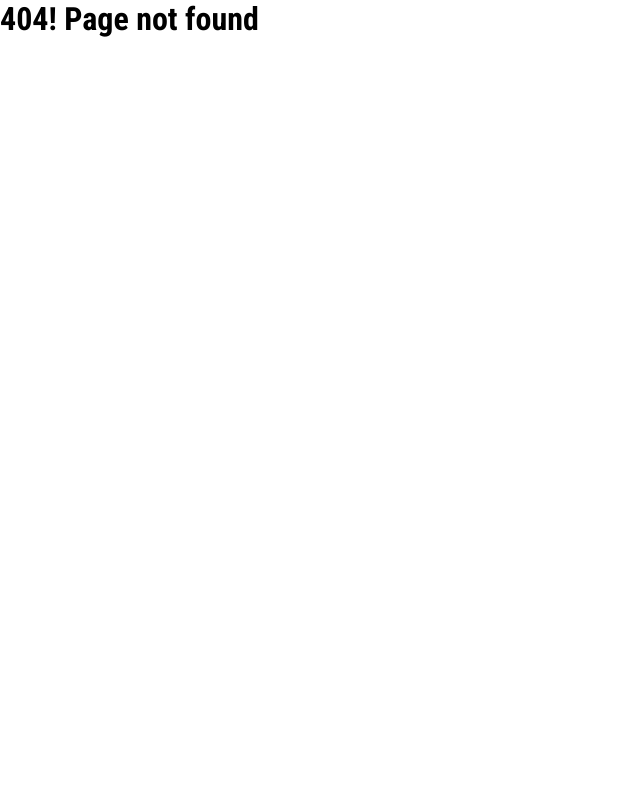
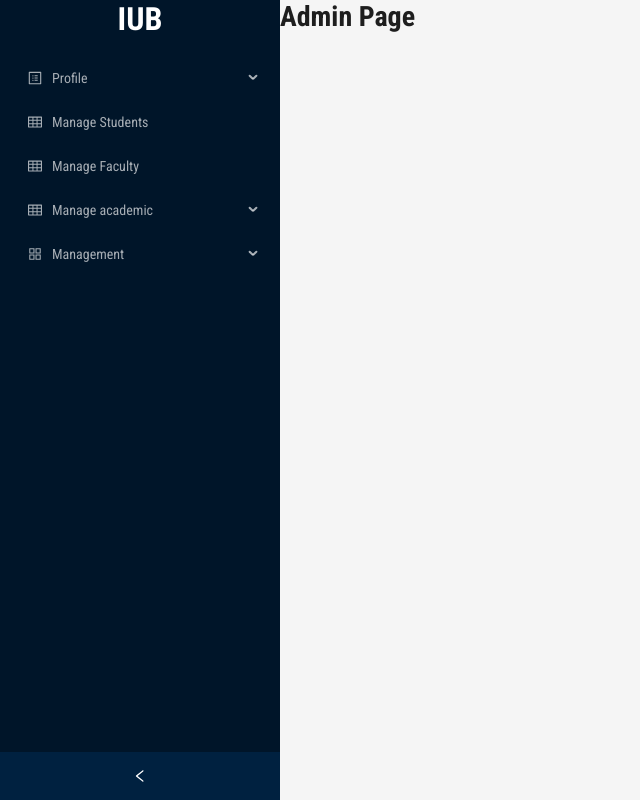
Before and after one commit to arju10/university-management-frontend, a Next.js app: page /admin in a window 1280 px wide. Before the commit this address had no page. Shown: the whole page, without its empty margins (0-640 px from the left). Built offline with nearby package versions, Linux system fonts and the light colour scheme.

Commit message:
create admin > adminSidebarItems

```diff
--- /dev/null
+++ b/src/app/(withLayout)/admin/page.tsx
@@ -0,0 +1,11 @@
+import React from 'react';
+
+const AdminPage = () => {
+    return (
+        <div>
+            <h1>Admin Page</h1>
+        </div>
+    );
+};
+
+export default AdminPage;
--- a/src/components/ui/SideBar.tsx
+++ b/src/components/ui/SideBar.tsx
@@ -2,6 +2,7 @@
 
 import { useState } from "react";
 import { Layout, Menu } from "antd";
+
 
 
 import { USER_ROLE } from "@/constants/role";
@@ -39,7 +40,7 @@ const SideBar = () => {
           marginBottom: "1rem",
         }}
       >
-        PH-University
+       IUB
       </div>
       <Menu
         theme="dark"
--- a/src/constants/sidebarItems.tsx
+++ b/src/constants/sidebarItems.tsx
@@ -1,23 +1,24 @@
 "use client";
 import React from "react";
 import type { MenuProps } from "antd";
-import { TableOutlined, UserOutlined } from "@ant-design/icons";
+import { AppstoreOutlined, ProfileOutlined, TableOutlined } from "@ant-design/icons";
 import Link from "next/link";
+import { USER_ROLE } from "./role";
 
 const sidebarItems = (role: string) => {
   const defaultSidebarItems: MenuProps["items"] = [
     {
       label: "Profile",
       key: "profile",
-      icon: <UserOutlined />,
+      icon: <ProfileOutlined />,
       children: [
         {
-          label: "Account Profile",
-          key: "profile",
+          label: <Link href={`/${role}/profile`}>Account Profile</Link>,
+          key: `/${role}/profile`,
         },
         {
-          label: "Change Password",
-          key: "change-password",
+          label: <Link href={`/${role}/change-password`}>Change Password</Link>,
+          key: `/${role}/change-password`,
         },
       ],
     },
@@ -29,10 +30,92 @@ const sidebarItems = (role: string) => {
       icon:<TableOutlined/>,
       key: `/${role}/manage-student`,
     },
+    {
+      label: <Link href={`/${role}/manage-faculty`}>Manage Faculty</Link>,
+      icon:<TableOutlined/>,
+      key: `/${role}/manage-faculty`,
+    },
   ];
 
-  if (role === "student") return defaultSidebarItems;
-  else if (role === "admin") return commonAdminSidebarItems;
+  const adminSidebarItems: MenuProps["items"] = [
+    ...defaultSidebarItems,
+    ...commonAdminSidebarItems,
+    {
+      label: "Manage academic",
+      key: "manage-academic",
+      icon: <TableOutlined />,
+      children: [
+        {
+          label: <Link href={`/${role}/academic/faculty`}>Faculties</Link>,
+          key: `/${role}/academic/faculty`,
+        },
+        {
+          label: <Link href={`/${role}/academic/department`}>Departments</Link>,
+          key: `/${role}/academic/department`,
+        },
+        {
+          label: <Link href={`/${role}/academic/semester`}>Semesters</Link>,
+          key: `/${role}/academic/semester`,
+        },
+      ],
+    },
+    {
+      label: "Management",
+      key: "management",
+      icon: <AppstoreOutlined />,
+      children: [
+        {
+          label: <Link href={`/${role}/department`}>Department</Link>,
+          key: `/${role}/department`,
+        },
+        {
+          label: <Link href={`/${role}/building`}>Building</Link>,
+          key: `/${role}/building`,
+        },
+        {
+          label: <Link href={`/${role}/room`}>Rooms</Link>,
+          key: `/${role}/room`,
+        },
+        {
+          label: <Link href={`/${role}/course`}>Course</Link>,
+          key: `/${role}/course`,
+        },
+        {
+          label: (
+            <Link href={`/${role}/semester-registration`}>
+              Semester registration
+            </Link>
+          ),
+          key: `/${role}/semester-registration`,
+        },
+        {
+          label: <Link href={`/${role}/offered-course`}>Offered courses</Link>,
+          key: `/${role}/offered-course`,
+        },
+        {
+          label: (
+            <Link href={`/${role}/offered-course-section`}>
+              Course sections
+            </Link>
+          ),
+          key: `/${role}/offered-course-section`,
+        },
+        {
+          label: (
+            <Link href={`/${role}/offered-course-schedule`}>
+              Course schedules
+            </Link>
+          ),
+          key: `/${role}/offered-course-schedule`,
+        },
+      ],
+    },
+  ];
+
+  if (role === USER_ROLE.ADMIN) return adminSidebarItems;
+  else{
+    return defaultSidebarItems;
+  }
 };
 
 export default sidebarItems;
```
Also changed, not shown: public/assets/iub_logo.jpg (added).
